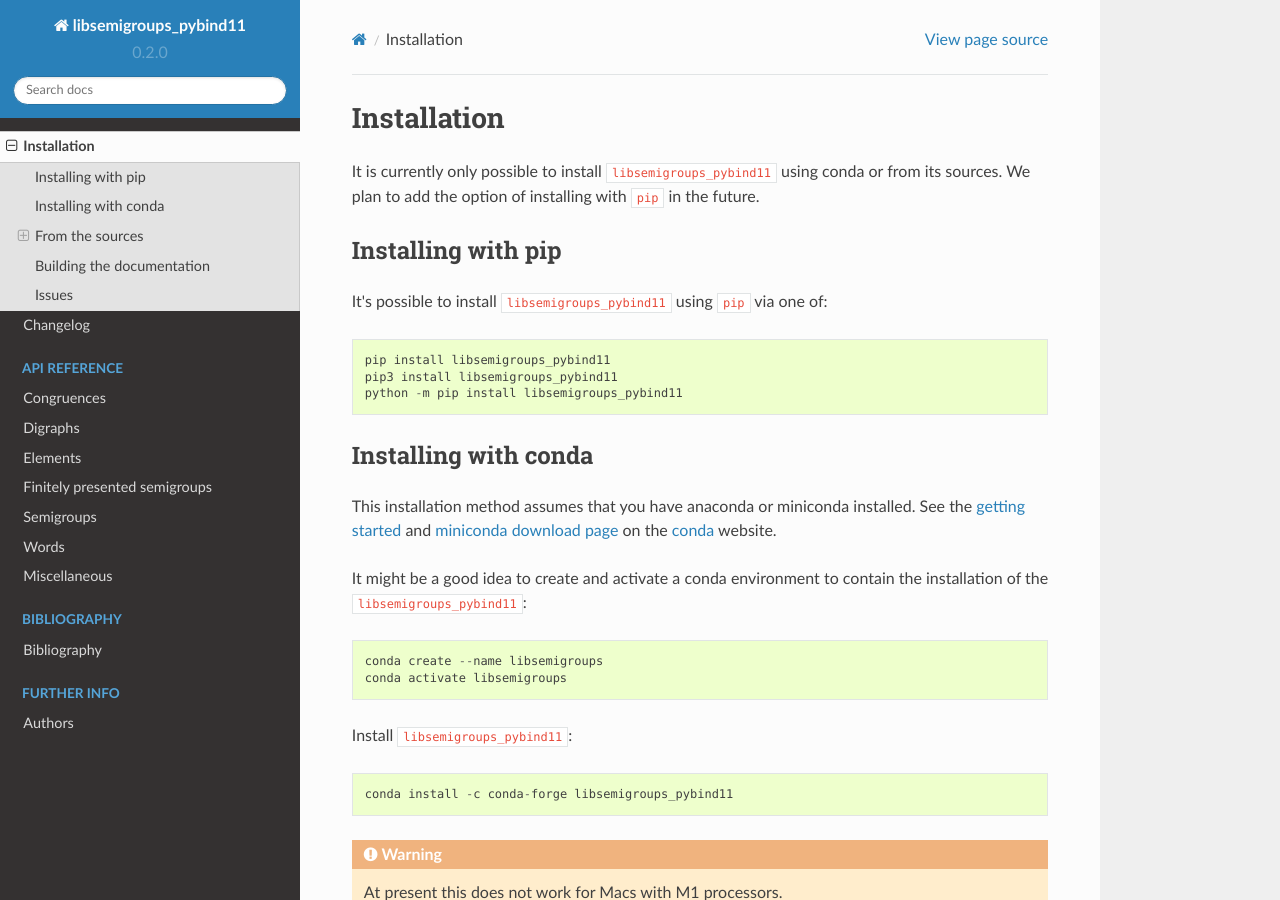
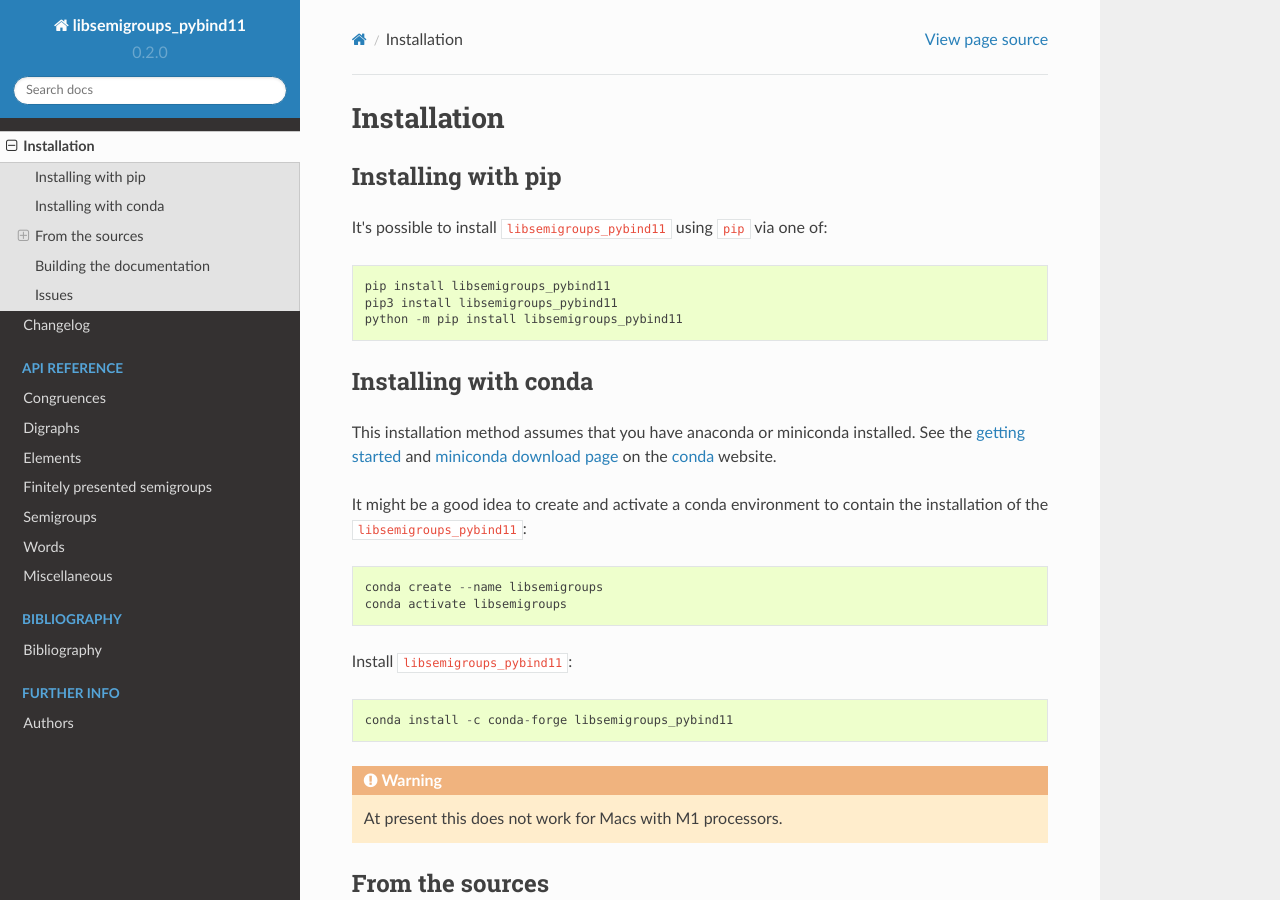
Before and after one commit to libsemigroups/libsemigroups_pybind11, a Sphinx documentation site: the page built from docs/source/install.rst, in a window 1280 px wide and 900 px high. Built offline with Sphinx 7.4.7 and the Read the Docs theme 2.0.0, drawn with Linux system fonts in a browser that asks for light colours; pages that are not in the unit, such as notebooks, are missing from menus.

```diff
--- a/docs/source/install.rst
+++ b/docs/source/install.rst
@@ -8,10 +8,6 @@
 
 Installation
 ============
-
-It is currently only possible to install ``libsemigroups_pybind11`` using conda
-or from  its sources. We plan to add the option of installing with ``pip`` in
-the future.
 
 Installing with pip
 -------------------
```
Also changed, not shown: README.md (+8 -3 lines), docs/source/index.rst (line endings or trailing spaces).
